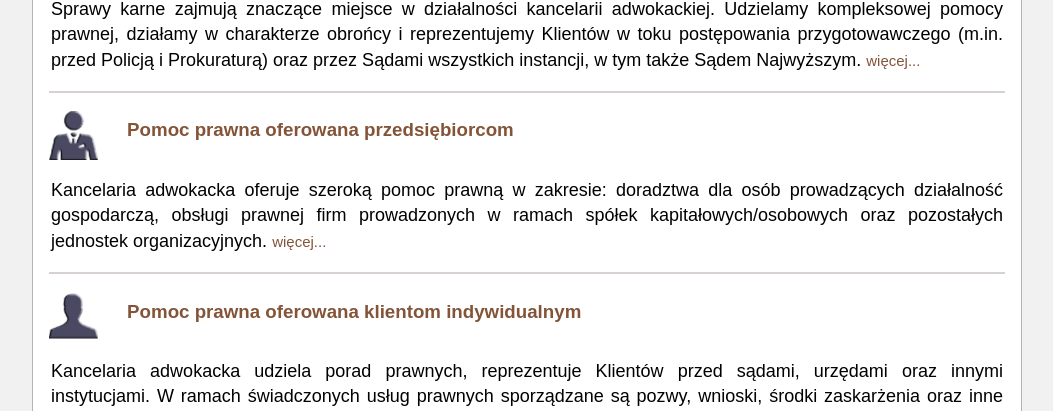
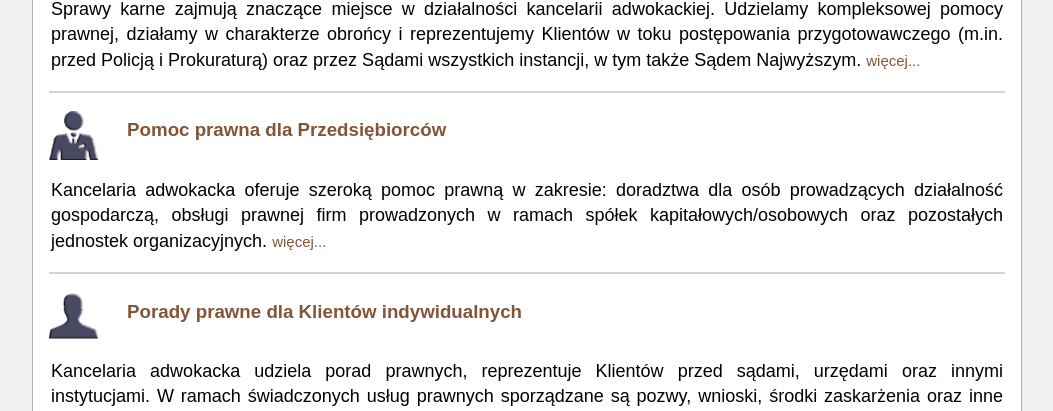
Before and after one commit to sztosz/marcin, a Django app: template templates/main_site/services/services.html in a window 1280 px wide. Shown: the part 382-793 px from the top of the page, without its empty margins (113-1166 px from the left). Run offline with Django 3.2, Linux system fonts and the light colour scheme; the template is opened without the code that fills it, so the values that code supplies are empty.

Commit message:
SEO changes

```diff
--- a/templates/main_site/services/services.html
+++ b/templates/main_site/services/services.html
@@ -18,7 +18,7 @@
   </div>
   <hr>
 
-  <a href="{% url 'main_site:services:entrepreneurs' %}"><img src="/static/img/shapes/the_other_bust.png" alt="pomoc prawna Wrocław" class="img_on_left_wrap service_icon_resize"></a><h3><a href="{% url 'main_site:services:entrepreneurs' %}" title="Pomoc prawna oferowana przedsiębiorcom" class="font_brown">Pomoc prawna oferowana przedsiębiorcom</a></h3>
+  <a href="{% url 'main_site:services:entrepreneurs' %}"><img src="/static/img/shapes/the_other_bust.png" alt="pomoc prawna Wrocław" class="img_on_left_wrap service_icon_resize"></a><h3><a href="{% url 'main_site:services:entrepreneurs' %}" title="Pomoc prawna dla Przedsiębiorców" class="font_brown">Pomoc prawna dla Przedsiębiorców</a></h3>
   <div id="entrepreneurs">
     <p>Kancelaria adwokacka oferuje szeroką pomoc prawną w zakresie: doradztwa dla osób prowadzących działalność gospodarczą, obsługi prawnej firm prowadzonych w ramach spółek kapitałowych/osobowych oraz pozostałych jednostek organizacyjnych. <a href="{% url 'main_site:services:entrepreneurs' %}"><small class="font_brown">więcej...</small></a></p>
 
@@ -26,7 +26,7 @@
 
   <hr>
 
-  <a href="{% url 'main_site:services:individual' %}"><img src="/static/img/shapes/bust.png" alt="porady prawne Wrocław" class="img_on_left_wrap service_icon_resize"></a><h3><a href="{% url 'main_site:services:individual' %}" class="font_brown">Pomoc prawna oferowana klientom indywidualnym</a></h3>
+  <a href="{% url 'main_site:services:individual' %}"><img src="/static/img/shapes/bust.png" alt="porady prawne Wrocław" class="img_on_left_wrap service_icon_resize"></a><h3><a href="{% url 'main_site:services:individual' %}" class="font_brown">Porady prawne dla Klientów indywidualnych</a></h3>
   <div id="individual">
     <p>Kancelaria adwokacka udziela porad prawnych, reprezentuje Klientów przed sądami, urzędami oraz innymi instytucjami. W ramach świadczonych usług prawnych sporządzane są pozwy, wnioski, środki zaskarżenia oraz inne pisma procesowe. Wykonujemy, również pisemne opinie, opracowania projektów i umów. Uczestniczymy w negocjacjach. <a href="{% url 'main_site:services:individual' %}"><small class="font_brown">więcej...</small></a></p>
   </div>
```
